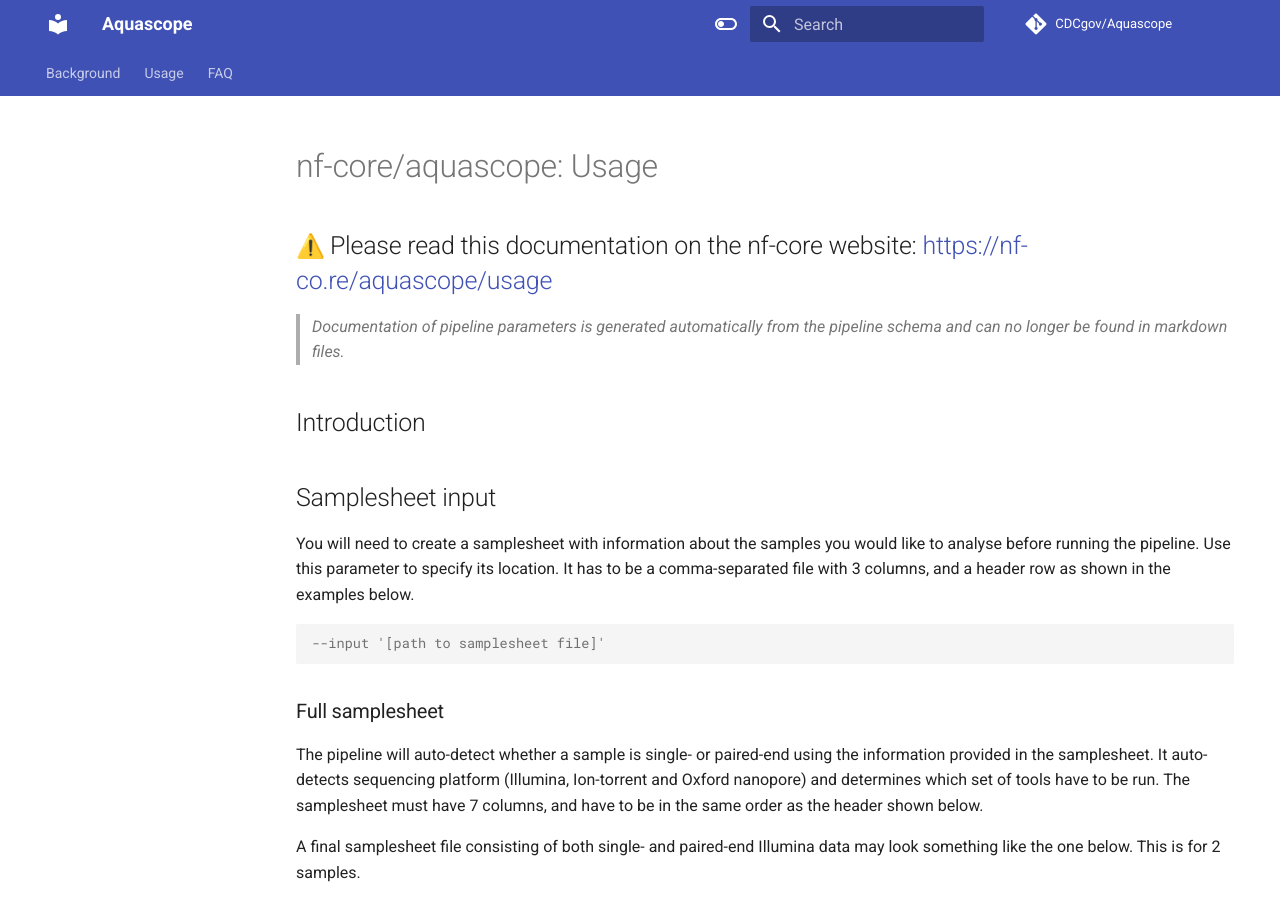
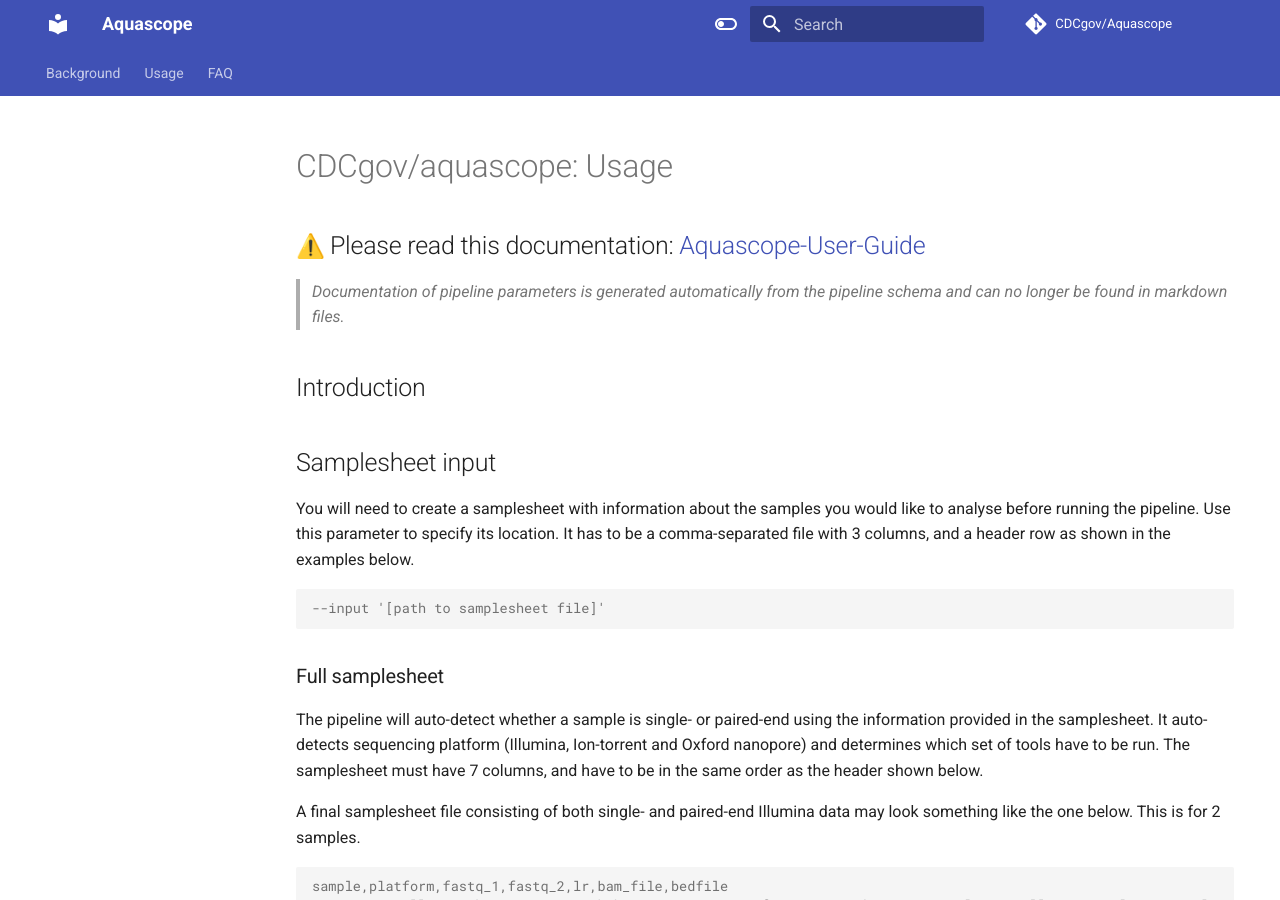
Before and after one commit to CDCgov/aquascope, an MkDocs documentation site: the page built from docs/usage.md, in a window 1280 px wide and 900 px high. Built offline with MkDocs 1.6.1 and Material for MkDocs 9.7.7, drawn with Linux system fonts in a browser that asks for light colours; emoji names are drawn with the system emoji font; comment, search, counter and statistics services are not loaded; the version menu is left out; some of the changed text lies outside the part shown.

Commit message:
docs: revised version, but need additional changes

````diff
--- a/docs/usage.md
+++ b/docs/usage.md
@@ -1,12 +1,12 @@
-# nf-core/aquascope: Usage
+# CDCgov/aquascope: Usage
 
-## :warning: Please read this documentation on the nf-core website: [https://nf-co.re/aquascope/usage](https://nf-co.re/aquascope/usage)
+## :warning: Please read this documentation: [Aquascope-User-Guide](https://cdcgov.github.io/aquascope/)
 
 > _Documentation of pipeline parameters is generated automatically from the pipeline schema and can no longer be found in markdown files._
 
 ## Introduction
 
-<!-- TODO nf-core: Add documentation about anything specific to running your pipeline. For general topics, please point to (and add to) the main nf-core website. -->
+<!-- TODO CDCaquascope : Custom Configuration has to be edited as of 05/14/24  -->
 
 ## Samplesheet input
 
@@ -45,7 +45,7 @@
 The typical command for running the pipeline is as follows:
 
 ```console
-nextflow run nf-core/aquascope --input samplesheet.csv -profile singularity
+nextflow run CDCgov/aquascope --input samplesheet.csv -profile singularity
 ```
 
 This will launch the pipeline with the `singularity` configuration profile. See below for more information about profiles.
````
